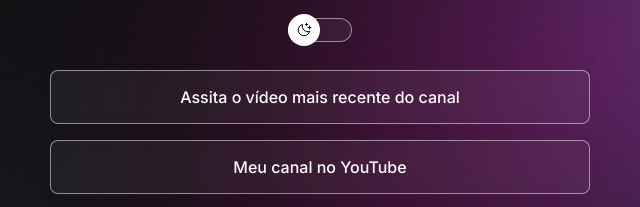
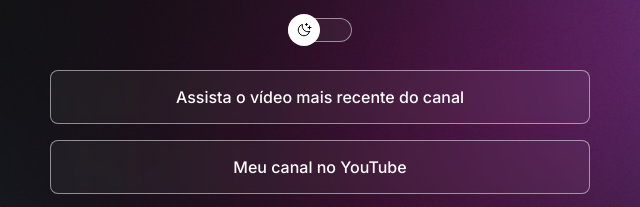
Before and after one commit to gabtapia/G-linktree, a plain HTML site: page index.html in a window 1280 px wide. Shown: the part 212-419 px from the top of the page, 320-960 px from the left. Drawn offline with nearby package versions, Linux system fonts and the light colour scheme.

Commit message:
Corrigindo erro de português no HTML

```diff
--- a/index.html
+++ b/index.html
@@ -32,7 +32,7 @@
 
       <ul>
         <li>
-            <a href="https://youtu.be/XcZY7AhM9aA?si=Ekm0oa3Oy7NKKeLa" target="_blank" rel="noopener noreferrer">Assita o vídeo mais recente do canal</a>
+            <a href="https://youtu.be/XcZY7AhM9aA?si=Ekm0oa3Oy7NKKeLa" target="_blank" rel="noopener noreferrer">Assista o vídeo mais recente do canal</a>
         </li>
         <li>
             <a href="https://youtube.com/@Gex_Tp" target="_blank">Meu canal no YouTube</a>
```
